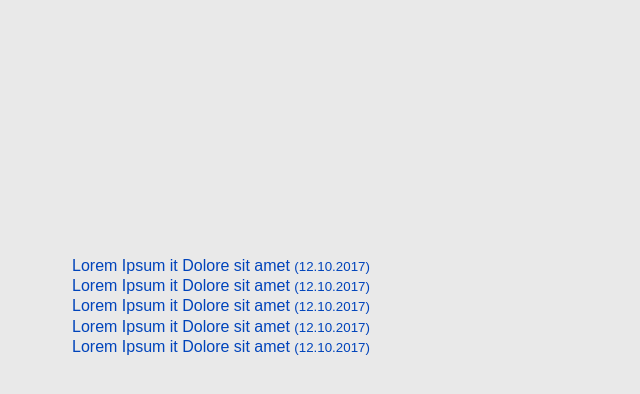
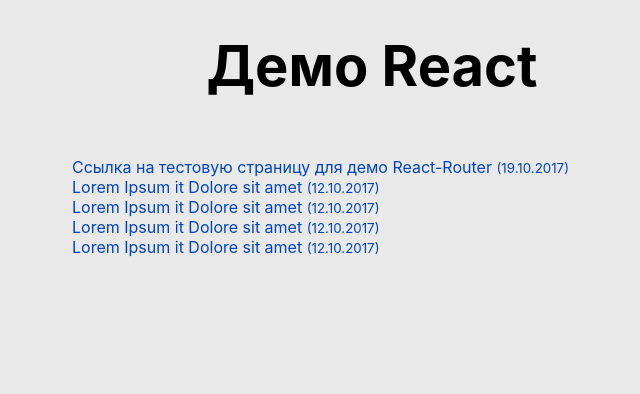
Before and after one commit to sinneren/reacr-demo, a React (Create React App) app in the folder ui/: page / in a window 1280 px wide. Shown: the top 394 px of the page, without its empty margins (268-908 px from the left). Built offline with nearby package versions, Linux system fonts and the light colour scheme; the HTML template or start-up script is replaced by a standard one.

Commit message:
украшательства и рефактор

```diff
--- a/ui/src/App.css
+++ b/ui/src/App.css
@@ -1,6 +1,7 @@
 html, body {
   min-height: 100%;
   line-height: 1.2em;
+  font-family: pfhighway,-apple-system,BlinkMacSystemFont,Segoe UI,Roboto,Helvetica Neue,Arial,sans-serif;
   font-weight: 400;
   margin: 0;
   padding: 0;
@@ -13,9 +14,17 @@
   outline: 0;
   touch-action: manipulation;
 }
+h1 {
+  font-size: 56px;
+  line-height: 56px;
+}
+.App {
+  text-align: center;
+}
 .List {
   width: 600px;
-  margin: 20% auto 0;
+  margin: 5% auto 0;
+  text-align: left;
 }
 .ListItem {
   display: block;
--- a/ui/src/components/MainList.js
+++ b/ui/src/components/List.js
@@ -1,13 +1,12 @@
 import React, { Component } from 'react';
 import { Link } from 'react-router-dom';
 
-export default class MainList extends Component {
+export default class List extends Component {
     constructor(props) {
         super(props);
         this.state = {
             list: props.data.items
         }
-        console.log(this.state.list);
     }
     render() {
         const list = this.state.list.map((item) => {
--- a/ui/src/components/ListItem.js
+++ b/ui/src/components/ListItem.js
@@ -1,10 +1,9 @@
 import React, { Component } from 'react';
-import { Link } from 'react-router-dom';
 
 const ItemData = [
     {
         id: 1,
-        title : 'Lorem Ipsum'
+        title: 'Тестовая страница для демо React-Router'
     },
     {
         id: 2,
@@ -27,8 +26,9 @@
     constructor(props) {
         super(props);
         this.state = {
-            item: ItemData[props.match.params.id]
+            item: ItemData[props.match.params.id - 1]
         }
+        console.log(props.match.params.id);
     }
     render() {
         return (
--- a/ui/src/components/Main.js
+++ b/ui/src/components/Main.js
@@ -1,11 +1,11 @@
 import React, { Component } from 'react';
-import MainList from './MainList';
+import List from './List';
 const AppData = {
     items: [
         {
             id: 1,
-            title: 'Lorem Ipsum it Dolore sit amet',
-            date: '12.10.2017'
+            title: 'Ссылка на тестовую страницу для демо React-Router',
+            date: '19.10.2017'
         },
         {
             id: 2,
@@ -34,7 +34,8 @@
     render() {
         return (
             <div className="Main">
-                <MainList data={AppData} />
+                <h1>Демо React</h1>
+                <List data={AppData} />
             </div>
         );
     }
```
